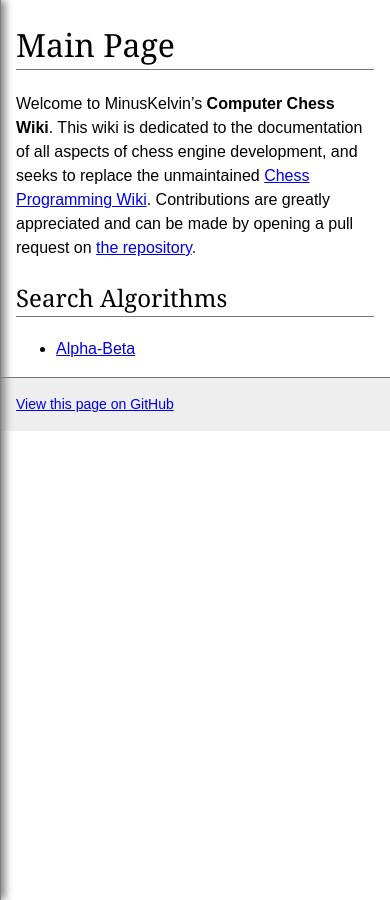
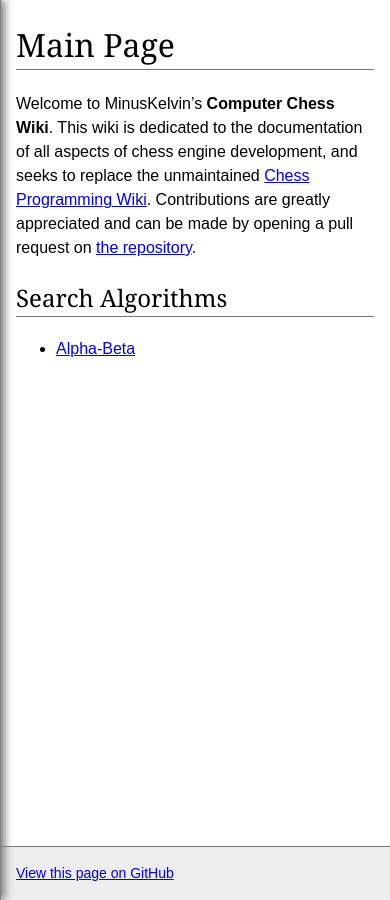
Before and after one commit to MinusKelvin/chesswiki, a Jekyll site: the page built from meta/main.md, in a window 390 px wide. Built offline with Jekyll 4.4.1, drawn with Linux system fonts in a browser that asks for light colours.

Commit message:
rework some layout stuff

```diff
--- a/_layouts/page.html
+++ b/_layouts/page.html
@@ -11,7 +11,6 @@
 <body>
     <div id="nav">
         <a id="sidebar-collapse" href="#" onclick="document.getElementById('nav').classList.toggle('shown')"></a>
-        <div class="section">
         <div class="content">
             <h3>{{ site.title }}</h3>
             <form action="{{ "/search.html" | relative_url }}">
@@ -26,8 +25,7 @@
             </ul>
         </div>
     </div>
-    </div>
-    <div id="content-pane" class="section">
+    <div id="content-pane">
         <div>
             <div id="content-div" class="content">
                 <h1 id="top">{{ page.title }}</h1>
--- a/assets/script.js
+++ b/assets/script.js
@@ -22,16 +22,15 @@
         }
     }
 
-    let content = document.getElementById("content-pane")
     document.querySelectorAll("a[href^='#']").forEach(link => {
         let href = link.getAttribute("href");
         if (href !== "#") {
             let target = document.querySelector(href)
             link.addEventListener("click", e => {
                 e.preventDefault()
-                let top = target.getBoundingClientRect().top + content.scrollTop;
+                let top = target.getBoundingClientRect().top + window.scrollY;
                 let margin = parseInt(getComputedStyle(target).marginTop)
-                content.scrollTo({
+                window.scrollTo({
                     top: Math.round(top - margin),
                     behavior: "smooth",
                 })
--- a/assets/style.css
+++ b/assets/style.css
@@ -11,35 +11,34 @@
 
 body {
     margin: 0;
-    display: flex;
-    flex-direction: row;
+    min-height: 100vh;
 }
 
-.section {
-    overflow: auto;
-    min-height: 100vh;
-    max-height: 100vh;
-    flex: 1;
-}
-
-.section .content {
+.content {
     margin: 1em;
 }
 
 #nav {
     min-width: 16.5rem;
     max-width: 16.5rem;
+    height: 100%;
     background-color: #eee;
     border-right: 1px solid gray;
+    position: fixed;
+    overflow: auto;
+    overscroll-behavior: contain;
 }
 
 #sidebar-collapse {
     display: none;
 }
 
+#content-pane {
+    padding-left: 16.5rem;
+}
+
 @media(max-width: 60em) {
     #nav {
-        position: absolute;
         box-shadow: 4px 0 8px gray;
         left: -16.5rem;
         transition: left 0.2s ease;
@@ -57,12 +56,16 @@
         bottom: 0;
         width: 1rem;
     }
+
+    #content-pane {
+        padding-left: 0;
+    }
 }
 
 #content-pane {
     display: flex;
     flex-direction: column;
-    min-height: 100%;
+    min-height: 100vh;
 }
 
 #content-pane>div:first-child {
```
Lines whose indentation alone changed are shown as unchanged.
